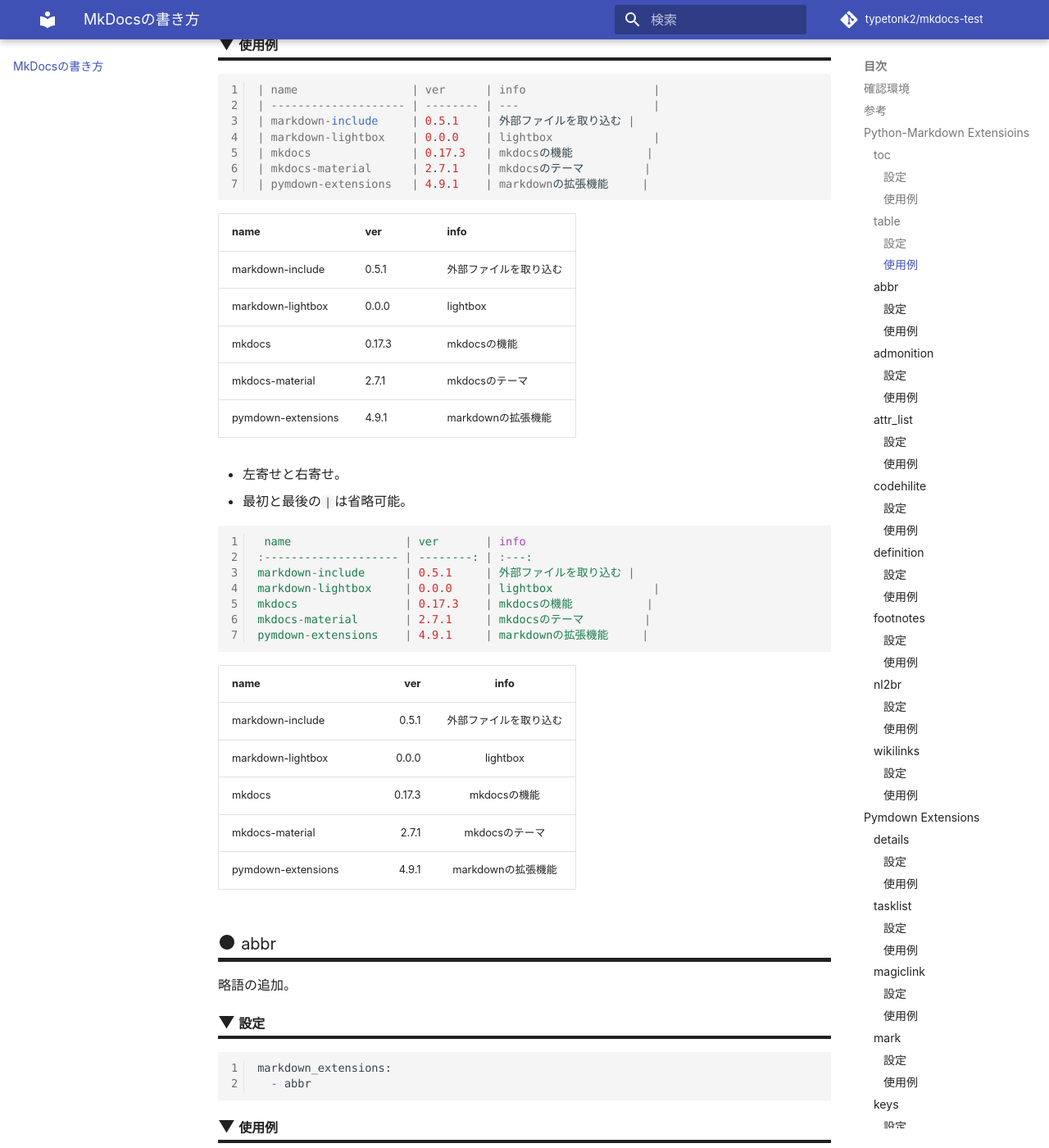
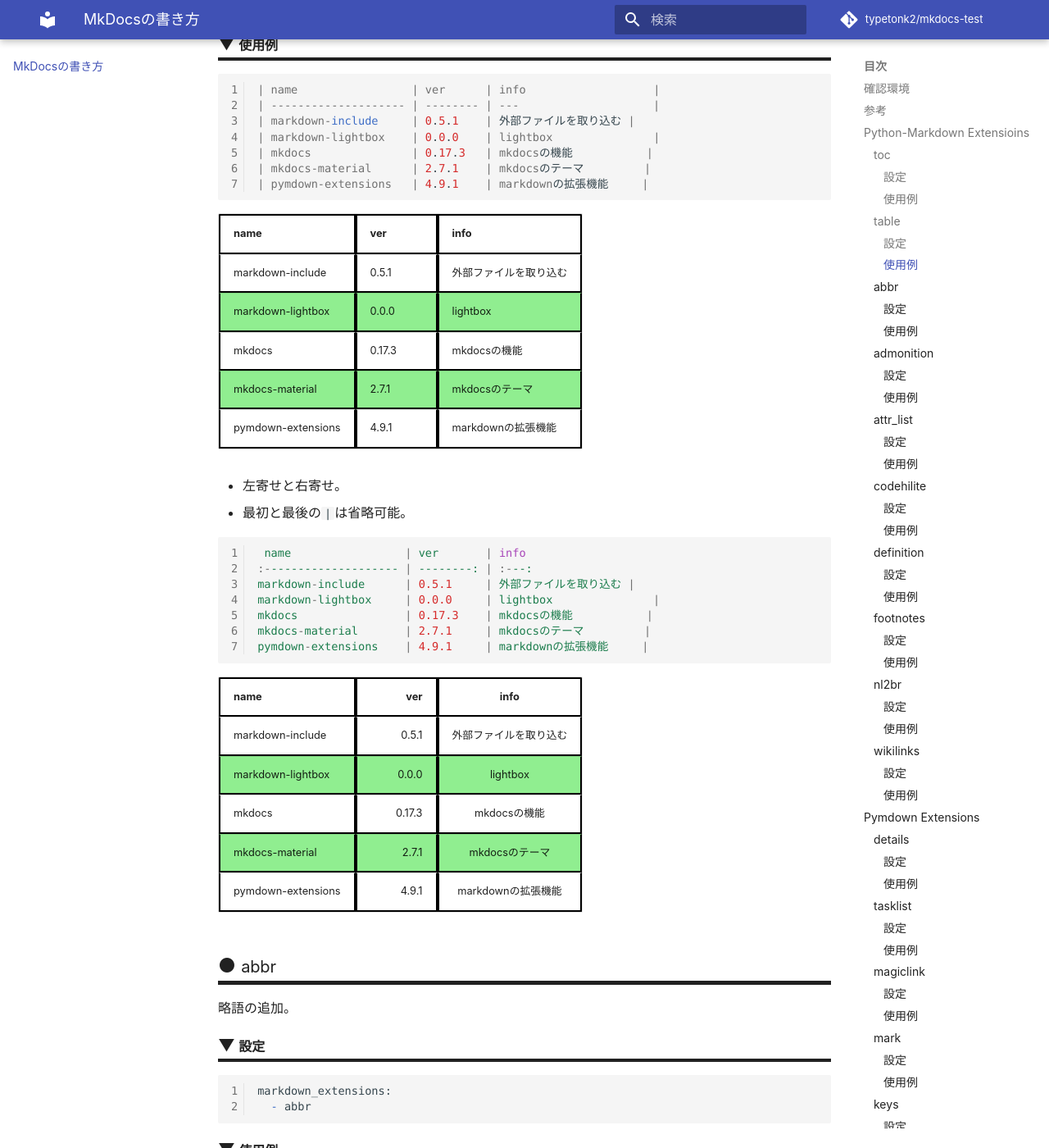
Before and after one commit to typetonk2/mkdocs-test, an MkDocs documentation site: the page built from docs/MkDocsの書き方.md, in a window 1280 px wide and 1400 px high, scrolled down 1731 px. Shown: the whole window at 82% size. Built offline with MkDocs 1.6.1 and Material for MkDocs 9.7.7, drawn with Linux system fonts in a browser that asks for light colours; nearby versions of some CDN libraries; some web fonts are replaced; library files that are not in the unit come from our copies; a script that is not in the unit is left out; comment, search, counter and statistics services are not loaded.

Commit message:
Add common.css.

```diff
--- /dev/null
+++ b/docs/css/common.css
@@ -0,0 +1,16 @@
+img {
+  border: black;
+  border-style: solid;
+}
+
+
+.md-typeset__table td, th {
+  border-right: .1rem solid black;
+  border-top: .1rem solid black;
+  border-left: .1rem solid black;
+  border-bottom: .1rem solid black;
+}
+
+.md-typeset__table tr:nth-child(even) {
+  background-color: lightgreen;
+}
--- a/mkdocs.yml
+++ b/mkdocs.yml
@@ -19,6 +19,7 @@
 repo_url: 'https://github.com/typetonk2/mkdocs-test'
 
 extra_css:
+  - 'css/common.css'
   - 'css/material.css'
   - 'css/mermaid.css'
   - 'css/fontawesome-all.css'
```
